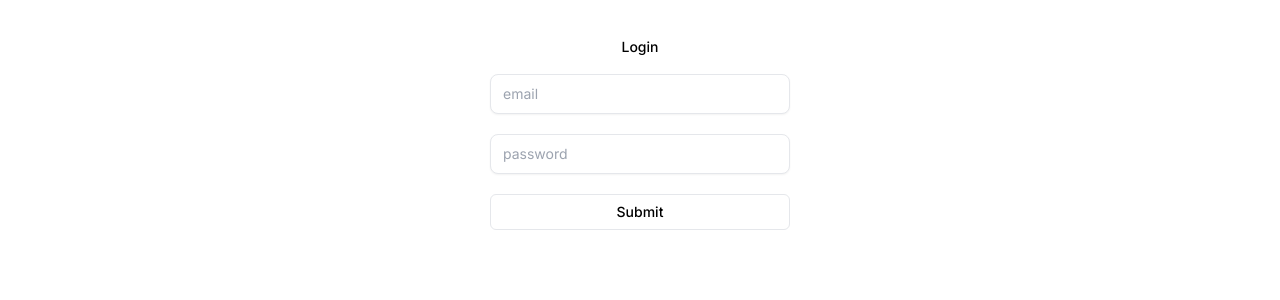
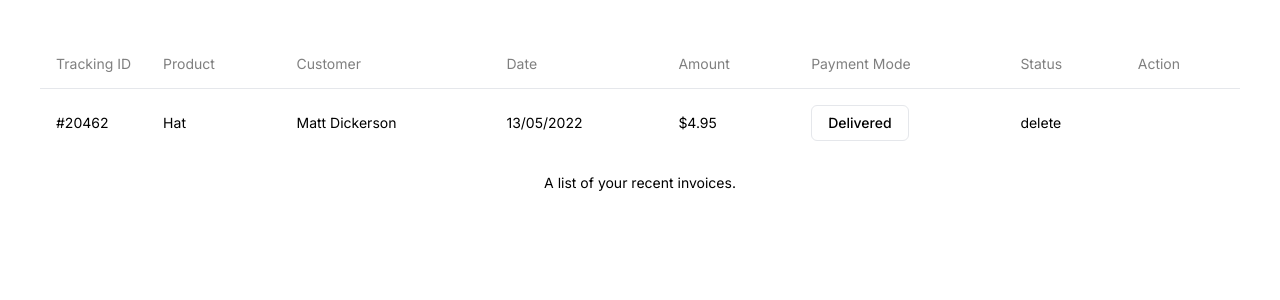
Before and after one commit to ramadan22/nextjs-boilerplate, a Next.js app: page / in a window 1280 px wide. Shown: the top 300 px of the page. Built offline with nearby package versions, Linux system fonts and the light colour scheme.

Commit message:
feat(component table): initiate component table

```diff
--- a/src/app/(default_site)/page.tsx
+++ b/src/app/(default_site)/page.tsx
@@ -1,7 +1,41 @@
-import LoginFeature from '@/features/login';
+import Button from '@/components/button';
+import {
+  Table, TableBody, TableCaption, TableCell, TableHead, TableHeader, TableRow
+} from '@/components/table';
 
 export const HomePage = () => (
-  <LoginFeature />
+  <div className="p-10 overflow-x-auto">
+    <Table>
+      <TableCaption>A list of your recent invoices.</TableCaption>
+      <TableHeader className="[&_tr]:border-b [&_tr]:text-black/50">
+        <TableRow>
+          <TableHead className="w-[100px]">Tracking ID</TableHead>
+          <TableHead>Product</TableHead>
+          <TableHead>Customer</TableHead>
+          <TableHead>Date</TableHead>
+          <TableHead>Amount</TableHead>
+          <TableHead>Payment Mode</TableHead>
+          <TableHead>Status</TableHead>
+          <TableHead>Action</TableHead>
+        </TableRow>
+      </TableHeader>
+      <TableBody>
+        <TableRow>
+          <TableCell>#20462</TableCell>
+          <TableCell>Hat</TableCell>
+          <TableCell>Matt Dickerson</TableCell>
+          <TableCell>13/05/2022</TableCell>
+          <TableCell>$4.95</TableCell>
+          <TableCell>
+            <Button>Delivered</Button>
+          </TableCell>
+          <TableCell>
+            delete
+          </TableCell>
+        </TableRow>
+      </TableBody>
+    </Table>
+  </div>
 );
 
 export default HomePage;
--- /dev/null
+++ b/src/components/table/index.tsx
@@ -0,0 +1,131 @@
+'use client';
+
+import { LinkProps } from 'next/link';
+import * as React from 'react';
+
+import { cn } from '@/lib/classnames';
+
+type TableProps = {
+  className?: string;
+  nextLinkProps?: Omit<LinkProps, 'href'>;
+} & React.HTMLAttributes<HTMLTableElement>;
+
+type TableComponentProps<T> = {
+  className?: string;
+} & T;
+
+const Table = React.forwardRef<HTMLTableElement, TableProps>(
+  ({
+    className,
+    ...props
+  }, ref) => (
+    <div className="relative w-full whitespace-nowrap overflow-auto scroll-custom">
+      <table
+        ref={ref}
+        className={cn(
+          'w-full caption-bottom text-sm relative',
+          className,
+        )}
+        {...props}
+      />
+    </div>
+  ),
+);
+Table.displayName = 'Table';
+
+const TableHeader = React.forwardRef<
+  HTMLTableSectionElement,
+  TableComponentProps<React.HTMLAttributes<HTMLTableSectionElement>>
+>(({ className, ...props }, ref) => (
+  <thead
+    ref={ref}
+    className={cn('[&_tr]:border-0 [&_tr]:py-6', className)}
+    {...props}
+  />
+));
+TableHeader.displayName = 'TableHeader';
+
+const TableBody = React.forwardRef<
+  HTMLTableSectionElement,
+  TableComponentProps<React.HTMLAttributes<HTMLTableSectionElement>>
+>(({ className, ...props }, ref) => (
+  <tbody
+    ref={ref}
+    className={cn(
+      '[&_tr:last-child]:border-0',
+      'group-[.is-table-alternate_td]:p-5',
+      'group-[.is-table-alternate_td:first-child]:rounded-l-2xl group-[.is-table-alternate_td:last-child]:rounded-r-2xl group-[.is-table-alternate_td]:bg-white',
+      className,
+    )}
+    {...props}
+  />
+));
+TableBody.displayName = 'TableBody';
+
+const TableFooter = React.forwardRef<
+  HTMLTableSectionElement,
+  TableComponentProps<React.HTMLAttributes<HTMLTableSectionElement>>
+>(({ className, ...props }, ref) => (
+  <tfoot
+    ref={ref}
+    className={cn('text-primary-foreground bg-primary font-medium', className)}
+    {...props}
+  />
+));
+TableFooter.displayName = 'TableFooter';
+
+const TableRow = React.forwardRef<
+  HTMLTableRowElement,
+  TableComponentProps<React.HTMLAttributes<HTMLTableRowElement>>
+>(({ className, ...props }, ref) => (
+  <tr ref={ref} className={cn('py-4', className)} {...props} />
+));
+TableRow.displayName = 'TableRow';
+
+const TableHead = React.forwardRef<
+  HTMLTableCellElement,
+  TableComponentProps<React.ThHTMLAttributes<HTMLTableCellElement>>
+>(({ className, ...props }, ref) => (
+  <th
+    ref={ref}
+    className={cn(
+      'h-12 px-4 text-left font-normal text-neutral [&:has([role=checkbox])]:pr-0',
+      'group-[.is-table-alternate_th]:px-5',
+      className,
+    )}
+    {...props}
+  />
+));
+TableHead.displayName = 'TableHead';
+
+const TableCell = React.forwardRef<
+  HTMLTableCellElement,
+  TableComponentProps<React.TdHTMLAttributes<HTMLTableCellElement>>
+>(({ className, ...props }, ref) => (
+  <td
+    ref={ref}
+    className={cn(
+      'p-4 text-left align-middle [&:has([role=checkbox])]:pr-0',
+      className,
+    )}
+    {...props}
+  />
+));
+TableCell.displayName = 'TableCell';
+
+const TableCaption = React.forwardRef<
+  HTMLTableCaptionElement,
+  TableComponentProps<React.HTMLAttributes<HTMLTableCaptionElement>>
+>(({ className, ...props }, ref) => (
+  <caption
+    ref={ref}
+    className={cn('text-muted-foreground mt-4 text-sm', className)}
+    {...props}
+  />
+));
+TableCaption.displayName = 'TableCaption';
+
+export {
+  Table, TableBody, TableCaption, TableCell, TableFooter,
+  TableHead, TableHeader, TableRow
+};
```
